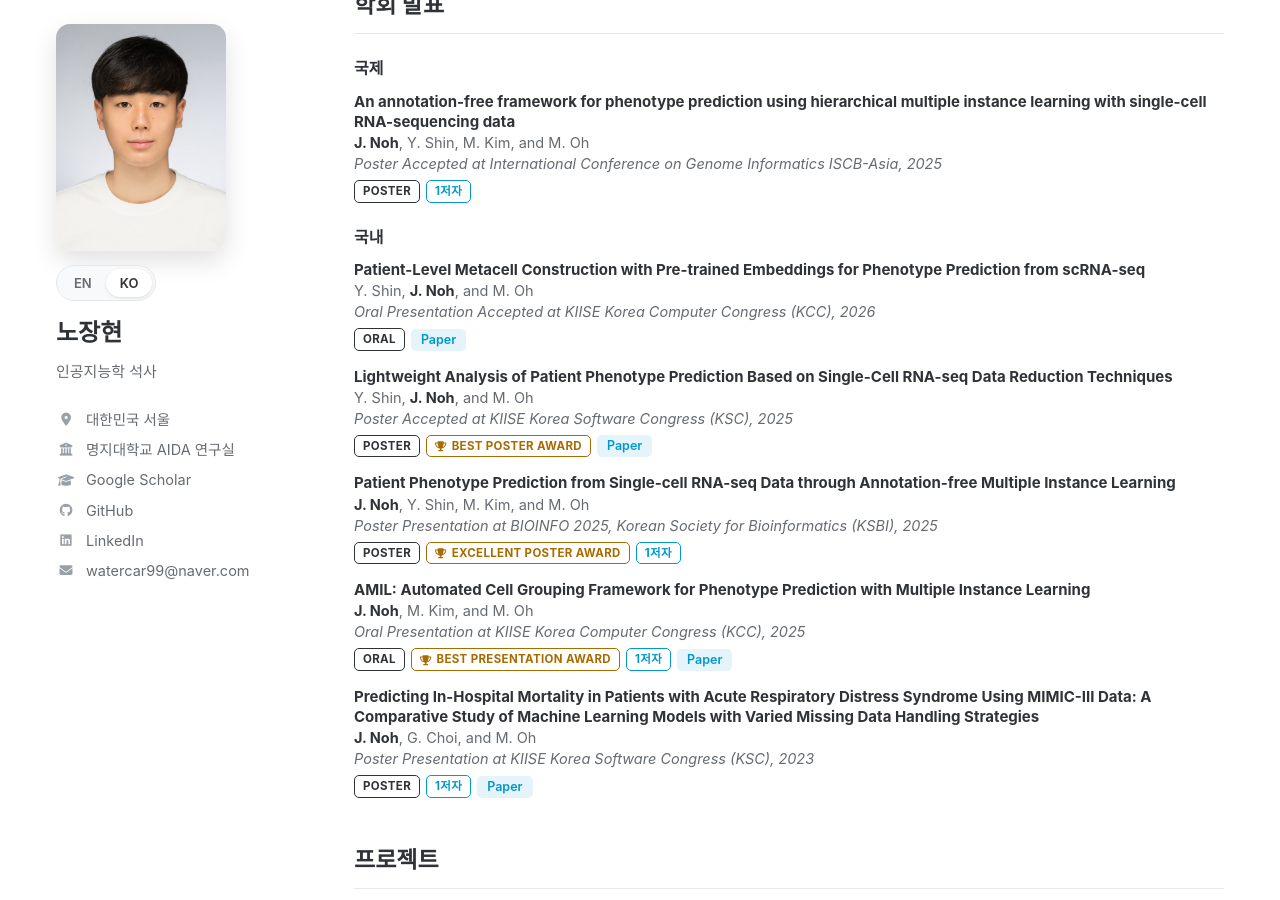
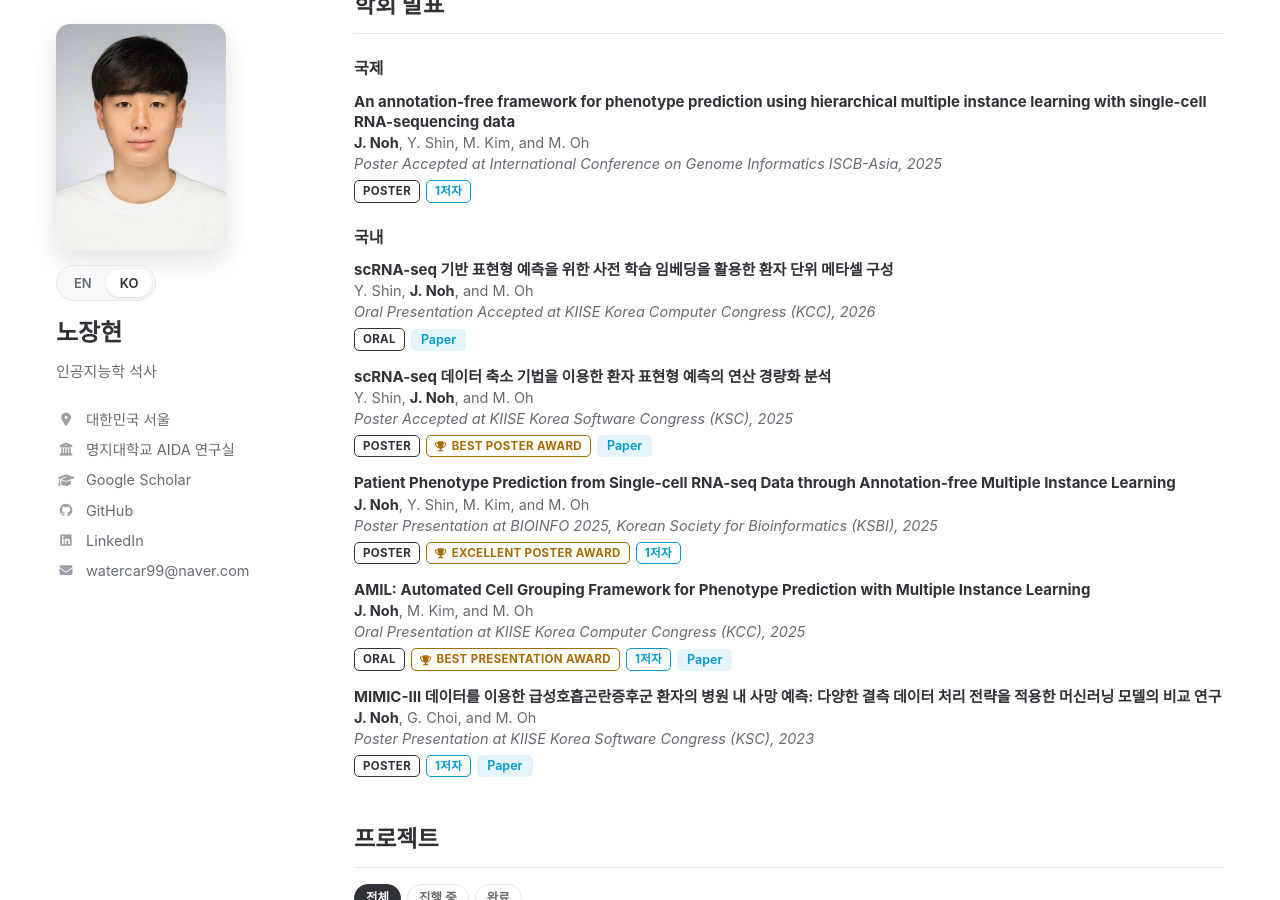
Before and after one commit to janghyunnoh/janghyunnoh.github.io, a Jekyll site: the page built from ko/index.md, in a window 1280 px wide and 900 px high, scrolled down 953 px. Built offline with Jekyll 4.4.1, drawn with Linux system fonts in a browser that asks for light colours.

Commit message:
Link conference papers to DBpia articles; show Korean titles on KO page
- Paper buttons for KCC 2026, KSC 2025, KCC 2025 now open the DBpia
  article pages directly
- Conferences and publications accept title_ko; the KO page uses it
  when present (KCC 2026, KSC 2025, KSC 2023)

Co-Authored-By: Claude Opus 5.5 <noreply@anthropic.com>
Claude-Session: https://claude.ai/code/session_01KSQJoZP1auZdYkoBxWPSet

```diff
--- a/_data/conferences.yml
+++ b/_data/conferences.yml
@@ -1,4 +1,5 @@
 # type: Oral / Poster    award: optional    scope: international / domestic
+# title_ko: Korean title, shown on the KO page when present
 # links: paper / poster / slides / code — a button appears for each URL you add
 - scope: international
   title: "An annotation-free framework for phenotype prediction using hierarchical multiple instance learning with single-cell RNA-sequencing data"
@@ -9,20 +10,22 @@
 
 - scope: domestic
   title: "Patient-Level Metacell Construction with Pre-trained Embeddings for Phenotype Prediction from scRNA-seq"
+  title_ko: "scRNA-seq 기반 표현형 예측을 위한 사전 학습 임베딩을 활용한 환자 단위 메타셀 구성"
   authors: "Y. Shin, J. Noh, and M. Oh"
   venue: "Oral Presentation Accepted at KIISE Korea Computer Congress (KCC), 2026"
   type: "Oral"
   links:
-    paper: "https://www.dbpia.co.kr/search/topSearch?searchOption=all&query=scRNA-seq+%EA%B8%B0%EB%B0%98+%ED%91%9C%ED%98%84%ED%98%95+%EC%98%88%EC%B8%A1%EC%9D%84+%EC%9C%84%ED%95%9C+%EC%82%AC%EC%A0%84+%ED%95%99%EC%8A%B5+%EC%9E%84%EB%B2%A0%EB%94%A9%EC%9D%84+%ED%99%9C%EC%9A%A9%ED%95%9C+%ED%99%98%EC%9E%90+%EB%8B%A8%EC%9C%84+%EB%A9%94%ED%83%80%EC%85%80+%EA%B5%AC%EC%84%B1"  # DBpia search by title; replace with the articleDetail URL when available
+    paper: "https://www.dbpia.co.kr/journal/articleDetail?nodeId=NODE12929339"
 
 - scope: domestic
   title: "Lightweight Analysis of Patient Phenotype Prediction Based on Single-Cell RNA-seq Data Reduction Techniques"
+  title_ko: "scRNA-seq 데이터 축소 기법을 이용한 환자 표현형 예측의 연산 경량화 분석"
   authors: "Y. Shin, J. Noh, and M. Oh"
   venue: "Poster Accepted at KIISE Korea Software Congress (KSC), 2025"
   type: "Poster"
   award: "Best Poster Award"
   links:
-    paper: "https://www.dbpia.co.kr/search/topSearch?searchOption=all&query=scRNA-seq+%EB%8D%B0%EC%9D%B4%ED%84%B0+%EC%B6%95%EC%86%8C+%EA%B8%B0%EB%B2%95%EC%9D%84+%EC%9D%B4%EC%9A%A9%ED%95%9C+%ED%99%98%EC%9E%90+%ED%91%9C%ED%98%84%ED%98%95+%EC%98%88%EC%B8%A1%EC%9D%98+%EC%97%B0%EC%82%B0+%EA%B2%BD%EB%9F%89%ED%99%94+%EB%B6%84%EC%84%9D"  # DBpia search by title; replace with the articleDetail URL when available
+    paper: "https://www.dbpia.co.kr/journal/articleDetail?nodeId=NODE12577614"
 
 - scope: domestic
   title: "Patient Phenotype Prediction from Single-cell RNA-seq Data through Annotation-free Multiple Instance Learning"
@@ -40,10 +43,11 @@
   award: "Best Presentation Award"
   first_author: true
   links:
-    paper: "https://www.dbpia.co.kr/search/topSearch?searchOption=all&query=AMIL%3A+Automated+Cell+Grouping+Framework+for+Phenotype+Prediction+with+Multiple+Instance+Learning"  # DBpia search by title; replace with the articleDetail URL when available
+    paper: "https://www.dbpia.co.kr/journal/articleDetail?nodeId=NODE12318547"
 
 - scope: domestic
   title: "Predicting In-Hospital Mortality in Patients with Acute Respiratory Distress Syndrome Using MIMIC-III Data: A Comparative Study of Machine Learning Models with Varied Missing Data Handling Strategies"
+  title_ko: "MIMIC-III 데이터를 이용한 급성호흡곤란증후군 환자의 병원 내 사망 예측: 다양한 결측 데이터 처리 전략을 적용한 머신러닝 모델의 비교 연구"
   authors: "J. Noh, G. Choi, and M. Oh"
   venue: "Poster Presentation at KIISE Korea Software Congress (KSC), 2023"
   type: "Poster"
--- a/_layouts/profile.html
+++ b/_layouts/profile.html
@@ -89,7 +89,7 @@
             <ul class="entries">
                 {%- for pub in site.data.publications %}
                 <li>
-                    <div class="entry-title">{{ pub.title }}</div>
+                    <div class="entry-title">{% if ko %}{{ pub.title_ko | default: pub.title }}{% else %}{{ pub.title }}{% endif %}</div>
                     <div class="entry-sub">{{ pub.authors | replace: "J. Noh", me }}</div>
                     <div class="entry-sub"><em>{{ pub.venue }}</em>{% if pub.impact %} <span class="impact">{{ pub.impact }}</span>{% endif %}</div>
                     {% include badges.html item=pub %}
@@ -108,7 +108,7 @@
             <ul class="entries">
                 {%- for c in confs %}
                 <li>
-                    <div class="entry-title">{{ c.title }}</div>
+                    <div class="entry-title">{% if ko %}{{ c.title_ko | default: c.title }}{% else %}{{ c.title }}{% endif %}</div>
                     <div class="entry-sub">{{ c.authors | replace: "J. Noh", me }}</div>
                     <div class="entry-sub"><em>{{ c.venue }}</em></div>
                     {% include badges.html item=c %}
```
